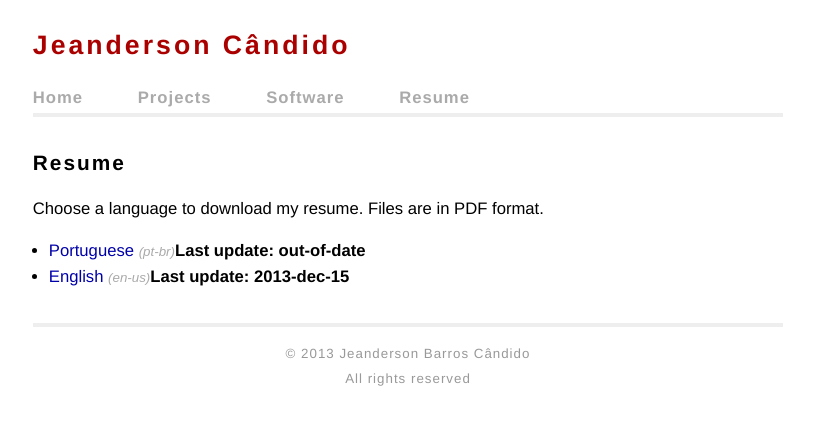
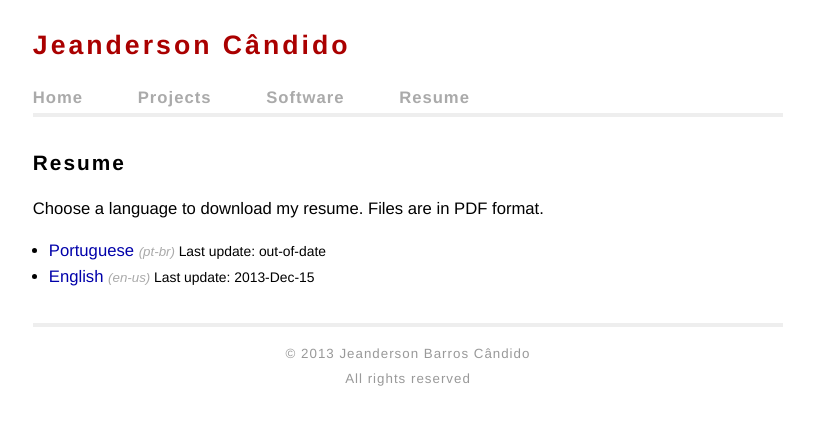
Before and after one commit to jeandersonbc/jeandersonbc.github.io, a Jekyll site: the page built from resume.html, in a window 1280 px wide. Shown: the top 425 px of the page, without its empty margins (232-1046 px from the left). Built offline with Jekyll 4.4.1, drawn with Linux system fonts in a browser that asks for light colours; Markdown is read by kramdown in place of the engine named in the settings.

Commit message:
Updated resume page

```diff
--- a/resume.html
+++ b/resume.html
@@ -10,10 +10,10 @@ title: jeandersonbc:~/resume
 <p>Choose a language to download my resume. Files are in PDF format.</p>
 <ul>
   <li><a target="_blank" href="/docs/CANDIDO_JEANDERSON-Resume_(pt-br).pdf">Portuguese</a>
-    <div class="description">(pt-br)</div><b>Last update: out-of-date</b>
+    <div class="description">(pt-br) </div><small>Last update: out-of-date</small>
   </li>
   <li><a target="_blank" href="/docs/CANDIDO_JEANDERSON-Resume_(en_us).pdf">English</a>
-    <div class="description">(en-us)</div><b>Last update: 2013-dec-15</b>
+    <div class="description">(en-us) </div><small>Last update: 2013-Dec-15</small>
   </li>
 </ul>
 </div>
```
